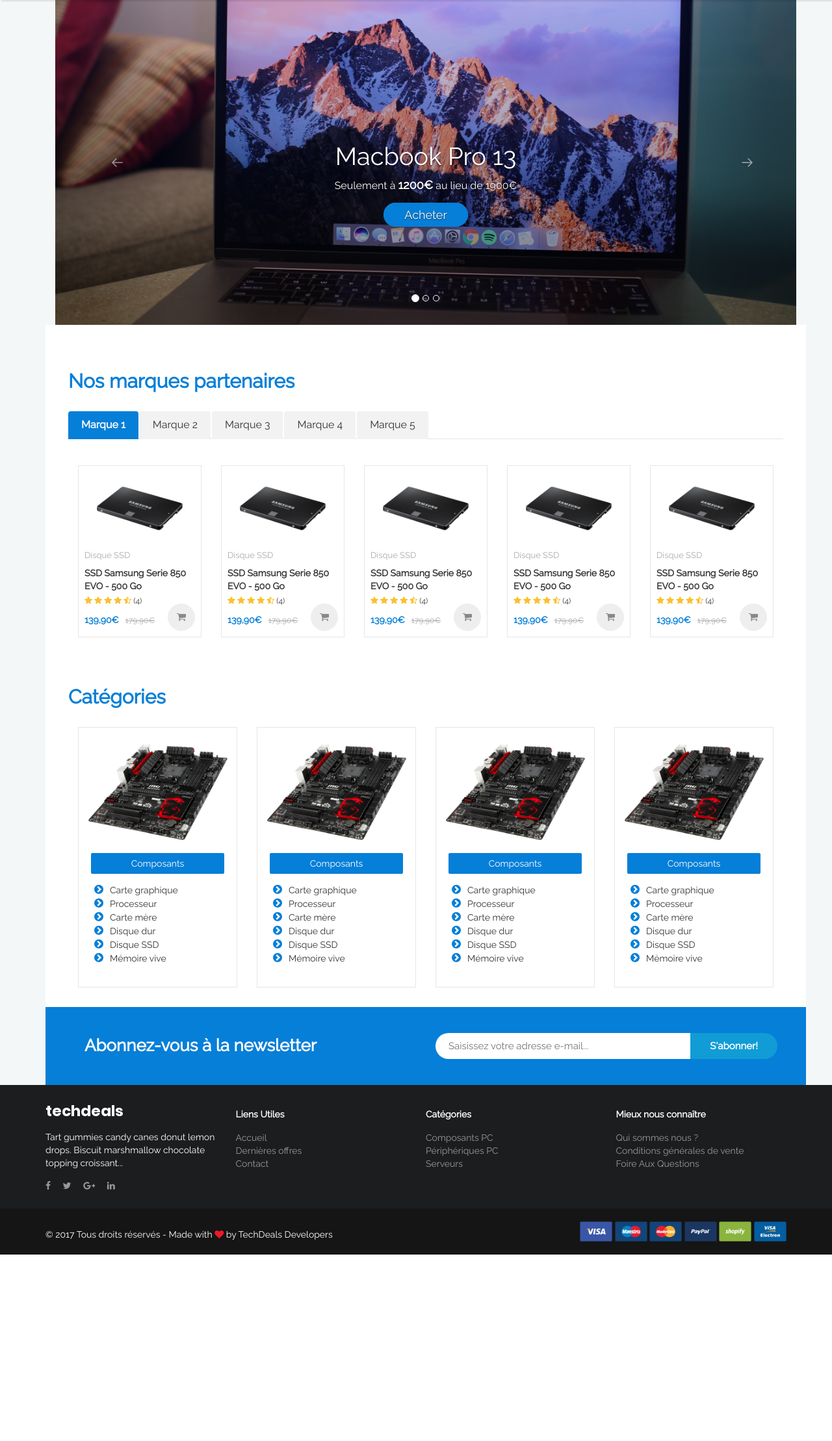
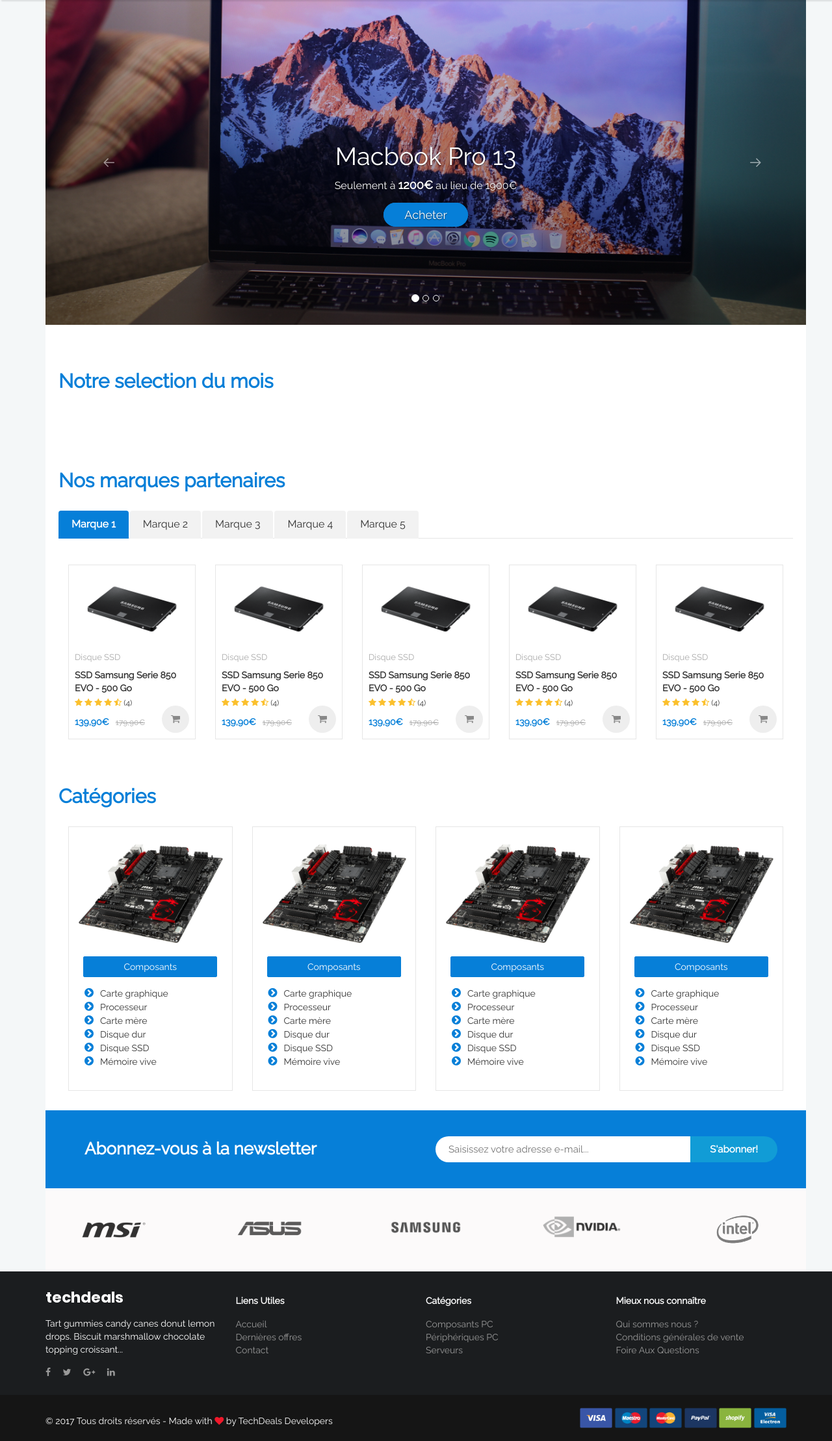
Before and after one commit to maxencecolmant/E-commerce-website, a PHP site: page / in a window 1280 px wide. Shown: the part 63-2281 px from the top of the page at 65% size. Before the commit the page ends 1994 px from the top, so only its background shows below. Run offline with PHP 8.4, Linux system fonts and the light colour scheme; data comes from the database, SQL or seed files in the repository; some libraries are stand-ins or nearby versions; some web fonts are replaced.

Commit message:
add brands and selection

```diff
--- a/assets/custom/main.css
+++ b/assets/custom/main.css
@@ -64,7 +64,7 @@
 
 		.form input.form-control {
 			border-top-left-radius: 4px !important;
-			border-bottom-left-radius: 4px!important;
+			border-bottom-left-radius: 4px !important;
 			padding: 0 10px 0 40px;
 			width: 100%;
 		}
@@ -153,7 +153,7 @@
 		}
 
 		li.search-nav {
-			padding: 5px 0!important;
+			padding: 5px 0 !important;
 		}
 
 		.forgot_password {
@@ -538,9 +538,10 @@
 			color: #067fd8;
 		}
 
-		main.main .container:not('.social .container') {
+		#main .container:not(#social-container) {
 			padding: 0 !important;
 		}
+
 		/***Header Carousel***/
 
 		.carousel-control {}
@@ -551,6 +552,7 @@
 			top: 50%;
 			transform: translateY(-50%);
 		}
+
 		/* .carousel-item img {
 	width: auto;
 	max-width: auto !important;
@@ -593,6 +595,24 @@
 			font-size: 18px;
 			font-weight: 600;
 		}
+
+		/***Selection***/
+
+		.selection .container {
+			background: #fff;
+		}
+
+		.selection .content {
+			padding: 20px;
+		}
+
+		.selection .content h2 {
+			margin-top: 50px;
+			margin-bottom: 30px;
+			font-weight: 600;
+			color: #067fd8;
+		}
+
 		/***Partners***/
 
 		.partners .container {
@@ -737,6 +757,7 @@
 			line-height: 44px;
 			margin-top: -15px;
 		}
+
 		/***Categories***/
 
 		.categories .container {
@@ -754,7 +775,7 @@
 			color: #067fd8;
 		}
 
-		.categories .category-item-5 .category {
+		.categories .category-item-4 .category {
 			float: left;
 			width: 25%;
 			margin-bottom: 30px;
@@ -763,7 +784,7 @@
 			min-height: 341px;
 		}
 
-		.categories .category-item-5 .category .content {
+		.categories .category-item-4 .category .content {
 			border: 1px solid #e6e6e6;
 			padding: 9px;
 			background: #fff;
@@ -772,16 +793,16 @@
 			position: relative;
 		}
 
-		.categories .category-item-5 .category .category-header {
+		.categories .category-item-4 .category .category-header {
 			text-align: center;
 			margin-bottom: 5px;
 		}
 
-		.categories .category-item-5 .category .category-header img {
+		.categories .category-item-4 .category .category-header img {
 			margin-bottom: 10px;
 		}
 
-		.categories .category-item-5 .category a.title {
+		.categories .category-item-4 .category a.title {
 			background: #067fd8 !important;
 			color: #fff !important;
 			border-radius: 3px;
@@ -789,29 +810,30 @@
 			padding: 6px 60px !important;
 		}
 
-		.categories .category-item-5 .category ul {
+		.categories .category-item-4 .category ul {
 			padding: 15px !important;
 		}
 
-		.categories .category-item-5 .category ul li {
+		.categories .category-item-4 .category ul li {
 			list-style-type: none;
 		}
 
-		.categories .category-item-5 .category ul li a {
+		.categories .category-item-4 .category ul li a {
 			color: #333
 		}
 
-		.categories .category-item-5 .category ul li a:hover {
+		.categories .category-item-4 .category ul li a:hover {
 			color: #067fd8;
 			text-decoration: none
 		}
 
-		.categories .category-item-5 .category li a:before {
+		.categories .category-item-4 .category li a:before {
 			content: "\e9e2";
 			font-family: socicons-font;
 			margin-right: 10px;
 			color: #067fd8;
 		}
+
 		/***Social***/
 
 		.social .container {
@@ -859,6 +881,39 @@
 			font-weight: bold;
 			border-radius: 0 50px 50px 0px;
 		}
+
+		/***Brands***/
+
+		.brands .cl-5 .brand {
+			float: left;
+			width: 20%;
+			padding: 0 15px;
+			position: relative;
+			text-align: center;
+		}
+
+		.brands .container {
+			background: #fcfafa;
+		}
+
+		.brands .row {
+			padding-top: 40px;
+		}
+
+		.brands .cl-5 .brand a img {
+			-webkit-filter: grayscale(100%);
+			filter: grayscale(100%);
+			opacity: 0.8;
+			-webkit-transition: .3s ease-in-out;
+			transition: .3s ease-in-out;
+		}
+
+		.brands .cl-5 .brand a:hover img {
+			opacity: 1;
+			-webkit-filter: grayscale(0);
+			filter: grayscale(0);
+		}
+
 		/*
 ------------------------
 	About US
@@ -1031,6 +1086,7 @@
 			text-decoration: none;
 			color: #8799a3;
 		}
+
 		/*
 ------------------------
 	Footer
@@ -1085,6 +1141,6 @@
 
 		@media (min-width: 768px) {
 			.navbar-nav>li>a {
-				padding-top: 18px!important;
+				padding-top: 18px !important;
 			}
 		}
--- a/assets/custom/scroll.js
+++ b/assets/custom/scroll.js
@@ -11,22 +11,22 @@
     });
 
     // anchor links
-    $('a[href*="#"]')
-        .not('[href="#"]')
-        .not('[href="#0"]')
-        .click(function (e) {
-            if (
-                location.pathname.replace(/^\//, '') == this.pathname.replace(/^\//, '') &&
-                location.hostname == this.hostname
-            ) {
-                var target = $(this.hash);
-                target = target.length ? target : $('[name=' + this.hash.slice(1) + ']');
-                if (target.length) {
-                    e.preventDefault();
-                    $('html, body').animate({
-                        scrollTop: target.offset().top - 100
-                    }, 1000);
-                }
-            }
-        });
+    // $('a[href*="#"]')
+    //     .not('[href="#"]')
+    //     .not('[href="#0"]')
+    //     .click(function (e) {
+    //         if (
+    //             location.pathname.replace(/^\//, '') == this.pathname.replace(/^\//, '') &&
+    //             location.hostname == this.hostname
+    //         ) {
+    //             var target = $(this.hash);
+    //             target = target.length ? target : $('[name=' + this.hash.slice(1) + ']');
+    //             if (target.length) {
+    //                 e.preventDefault();
+    //                 $('html, body').animate({
+    //                     scrollTop: target.offset().top - 100
+    //                 }, 1000);
+    //             }
+    //         }
+    //     });
 });
--- a/index.php
+++ b/index.php
@@ -63,6 +63,18 @@
         </div>
     </section>
 
+
+    <section id="selection" class="selection">
+        <div class="container">
+            <div class=content>
+                <h2>
+                    Notre selection du mois
+                </h2>
+
+    </section>
+
+
+    <!-- Partners -->
 
     <section id="partners" class="partners">
         <div class="container">
@@ -262,7 +274,7 @@
                 <h2>
                     Catégories
                 </h2>
-                <div class="category-item-5 components">
+                <div class="category-item-4 components">
                     <div class="category">
                         <div class="content">
                             <div class="category-header">
@@ -294,7 +306,7 @@
                         </div>
                     </div>
                 </div>
-                <div class="category-item-5 components">
+                <div class="category-item-4 components">
                     <div class="category">
                         <div class="content">
                             <div class="category-header">
@@ -325,7 +337,7 @@
                         </div>
                     </div>
                 </div>
-                <div class="category-item-5 components">
+                <div class="category-item-4 components">
                     <div class="category">
                         <div class="content">
                             <div class="category-header">
@@ -357,7 +369,7 @@
                         </div>
                     </div>
                 </div>
-                <div class="category-item-5 components">
+                <div class="category-item-4 components">
                     <div class="category">
                         <div class="content">
                             <div class="category-header">
@@ -394,7 +406,7 @@
 
     <!-- Social -->
     <section class="social" id="social">
-        <div class="container">
+        <div id="social-container" class="container">
             <div class="row">
                 <div class="col-md-6">
                     <h3>Abonnez-vous à la newsletter
@@ -411,10 +423,47 @@
         </div>
     </section>
 
-    <!-- Features -->
+    <!--  -->
     <!-- I'll add it later -->
-    <section class="features" id="features">
+    <section class="brands" id="brands">
         <div class="container">
+            <div class="row">
+                <div class="cl-5">
+                    <div class="brand">
+                        <a href="https://fr.msi.com/">
+                            <img src="/assets/images/brand/msi-logo.png" width="120px" alt="">
+                        </a>
+                    </div>
+                </div>
+                <div class="cl-5">
+                    <div class="brand">
+                        <a href="https://www.asus.com/fr/">
+                            <img src="/assets/images/brand/asus-logo.png" width="120px" alt="">
+                        </a>
+                    </div>
+                </div>
+                <div class="cl-5">
+                    <div class="brand">
+                        <a href="http://www.samsung.com/fr/">
+                            <img src="/assets/images/brand/samsung-logo.png" width="120px" alt="">
+                        </a>
+                    </div>
+                </div>
+                <div class="cl-5">
+                    <div class="brand">
+                        <a href="https://www.nvidia.fr/">
+                            <img src="/assets/images/brand/nvidia-logo.png" width="120px" alt="">
+                        </a>
+                    </div>
+                </div>
+                <div class="cl-5">
+                    <div class="brand">
+                        <a href="https://www.intel.fr/">
+                            <img src="/assets/images/brand/intel-logo.png" width="120px" alt="">
+                        </a>
+                    </div>
+                </div>
+            </div>
         </div>
     </section>
 
```
Also changed, not shown: assets/images/brand/asus-logo.png (added), assets/images/brand/intel-logo.png (added), assets/images/brand/msi-logo.png (added), assets/images/brand/nvidia-logo.png (added), assets/images/brand/samsung-logo.png (added).
